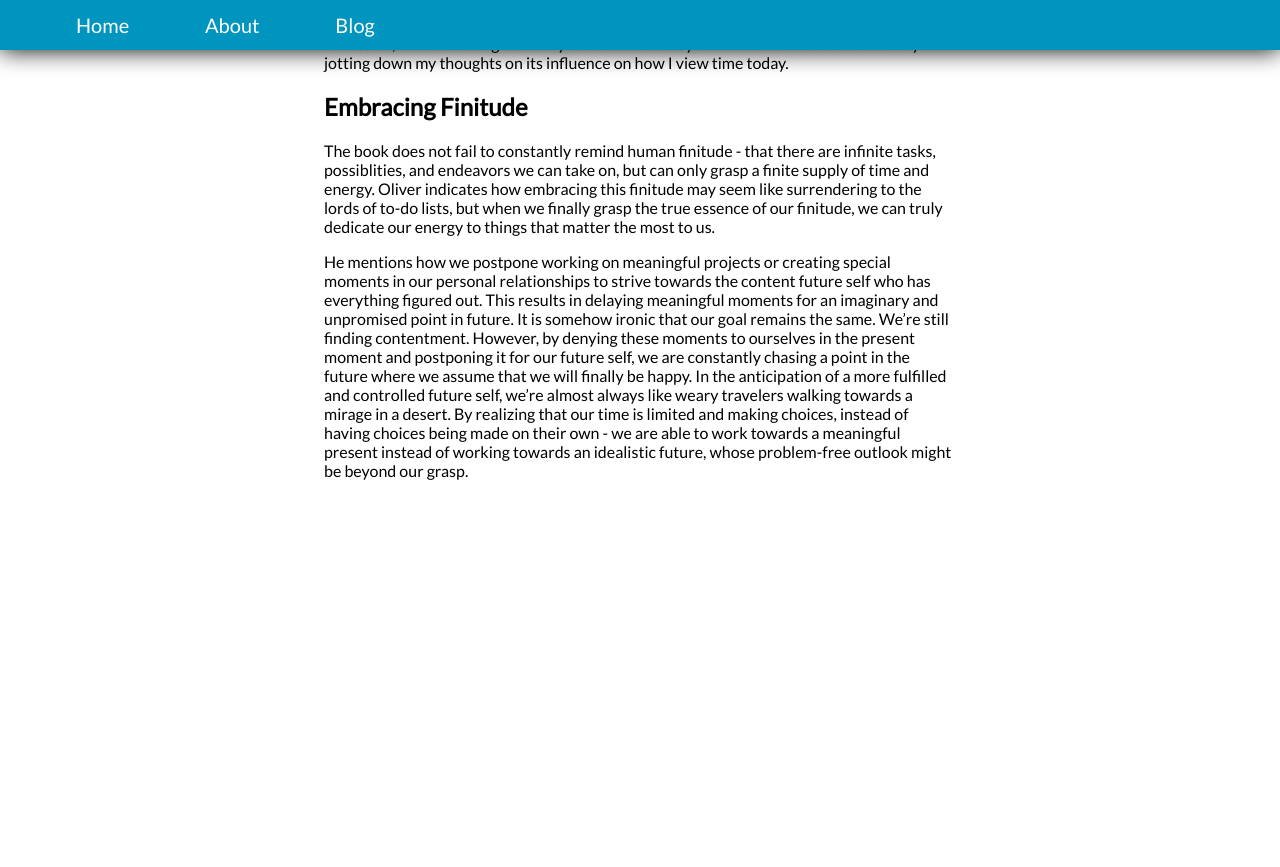
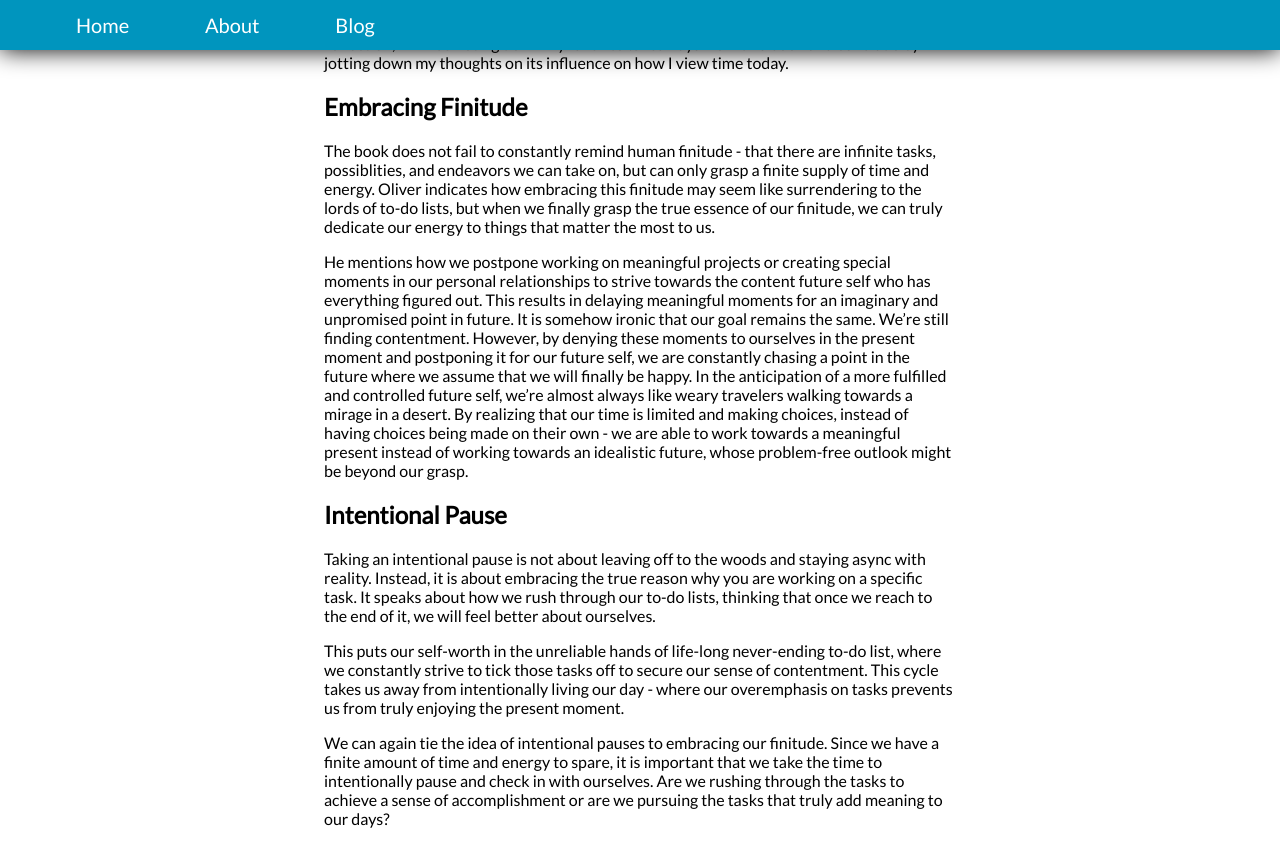
Before and after one commit to mumtazf/blog, a Jekyll site: the page built from docs/_posts/2022-08-03-slowing-down.md, in a window 1280 px wide and 900 px high, scrolled down 786 px. Shown: the top 867 px of the window. Built offline with Jekyll 4.4.1, drawn with Linux system fonts in a browser that asks for light colours; before the commit the page ends 1338 px from its top, so only the background shows below that.

Commit message:
blog post 1 updated

```diff
--- a/docs/_posts/2022-08-03-slowing-down.md
+++ b/docs/_posts/2022-08-03-slowing-down.md
@@ -18,3 +18,10 @@ Filled with practical insights, Oliver has a unique way of not sounding prescrip
 The book does not fail to constantly remind human finitude - that there are infinite tasks, possiblities, and endeavors we can take on, but can only grasp a finite supply of time and energy. Oliver indicates how embracing this finitude may seem like surrendering to the lords of to-do lists, but when we finally grasp the true essence of our finitude, we can truly dedicate our energy to things that matter the most to us.
 
 He mentions how we postpone working on meaningful projects or creating special moments in our personal relationships to strive towards the content future self who has everything figured out. This results in delaying meaningful moments for an imaginary and unpromised point in future. It is somehow ironic that our goal remains the same. We're still finding contentment. However, by denying these moments to ourselves in the present moment and postponing it for our future self, we are constantly chasing a point in the future where we assume that we will finally be happy. In the anticipation of a more fulfilled and controlled future self, we're almost always like weary travelers walking towards a mirage in a desert. By realizing that our time is limited and making choices, instead of having choices being made on their own - we are able to work towards a meaningful present instead of working towards an idealistic future, whose problem-free outlook might be beyond our grasp.
+
+## Intentional Pause
+Taking an intentional pause is not about leaving off to the woods and staying async with reality. Instead, it is about embracing the true reason why you are working on a specific task. It speaks about how we rush through our to-do lists, thinking that once we reach to the end of it, we will feel better about ourselves.
+
+This puts our self-worth in the unreliable hands of life-long never-ending to-do list, where we constantly strive to tick those tasks off to secure our sense of contentment. This cycle takes us away from intentionally living our day - where our overemphasis on tasks prevents us from truly enjoying the present moment.
+
+We can again tie the idea of intentional pauses to embracing our finitude. Since we have a finite amount of time and energy to spare, it is important that we take the time to intentionally pause and check in with ourselves. Are we rushing through the tasks to achieve a sense of accomplishment or are we pursuing the tasks that truly add meaning to our days?
```
